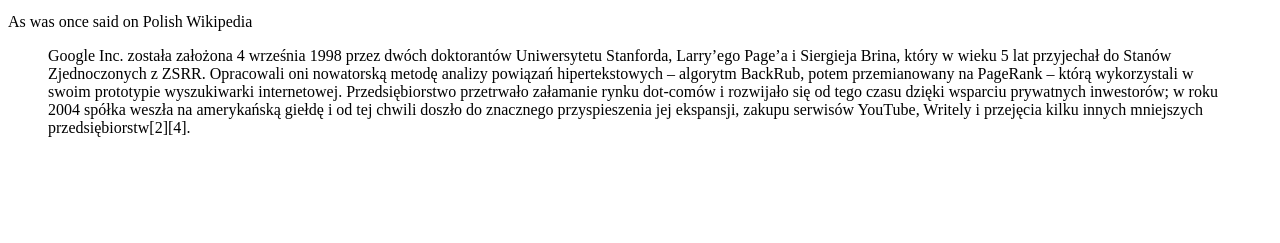
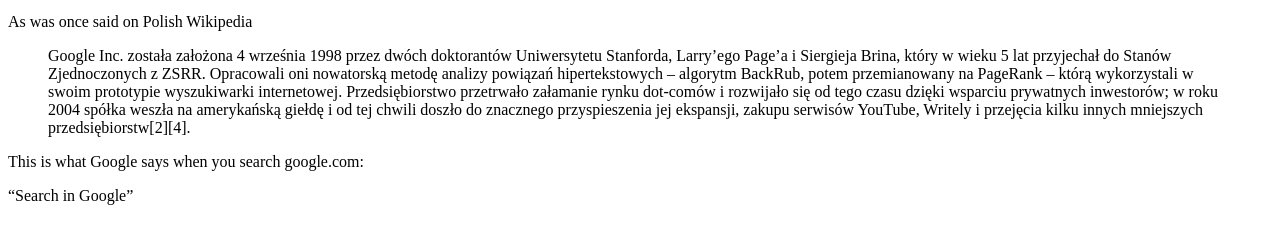
Before and after one commit to Kurkov11/Hyperlinks-text-formatting-practice, a plain HTML site: page index.html in a window 1280 px wide. Shown: the part 189-432 px from the top of the page. Drawn offline with Linux system fonts and the light colour scheme.

Commit message:
Add a quote

```diff
--- a/index.html
+++ b/index.html
@@ -23,5 +23,8 @@
     <blockquote cite="https://pl.wikipedia.org/wiki/Google">
       <p>Google Inc. została założona 4 września 1998 przez dwóch doktorantów Uniwersytetu Stanforda, Larry’ego Page’a i Siergieja Brina, który w wieku 5 lat przyjechał do Stanów Zjednoczonych z ZSRR. Opracowali oni nowatorską metodę analizy powiązań hipertekstowych – algorytm BackRub, potem przemianowany na PageRank – którą wykorzystali w swoim prototypie wyszukiwarki internetowej. Przedsiębiorstwo przetrwało załamanie rynku dot-comów i rozwijało się od tego czasu dzięki wsparciu prywatnych inwestorów; w roku 2004 spółka weszła na amerykańską giełdę i od tej chwili doszło do znacznego przyspieszenia jej ekspansji, zakupu serwisów YouTube, Writely i przejęcia kilku innych mniejszych przedsiębiorstw[2][4].</p>
     </blockquote>
+
+    <p>This is what Google says when you search google.com:</p>
+    <q cite="https://www.google.com/">Search in Google</q>
   </body>
 </html>
```
